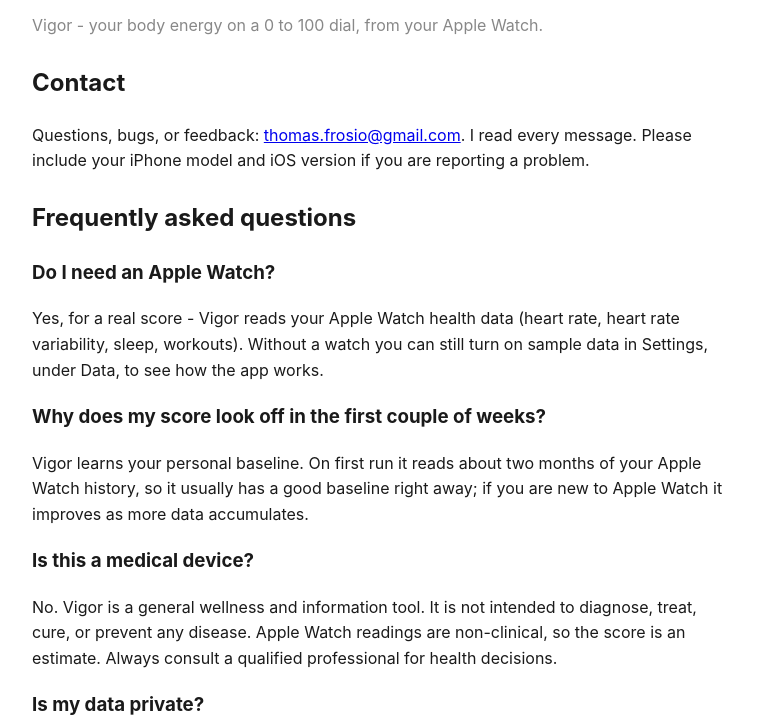
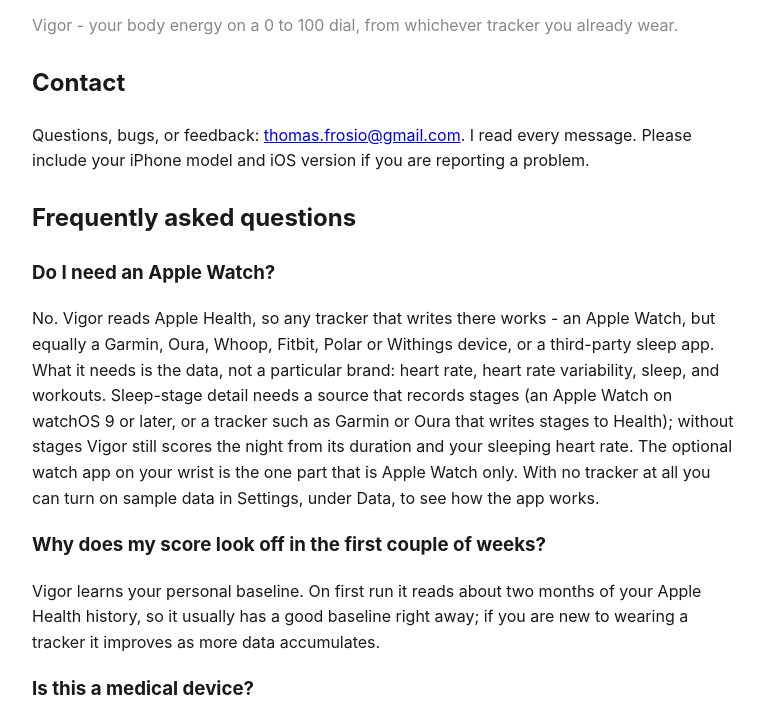
Before and after one commit to Frozaccio/Vigor, a plain HTML site: page support.html in a window 1280 px wide. Shown: the part 86-803 px from the top of the page, without its empty margins (256-1020 px from the left). Drawn offline with Linux system fonts and the light colour scheme.

Commit message:
Vigor works with any Apple Health tracker, not just Apple Watch
Vigor reads Apple Health, so any tracker that writes there works - Garmin,
Oura, Whoop, Fitbit, Polar, Withings, and third-party sleep apps included. The
site said otherwise on every page, and the support FAQ answered "Do I need an
Apple Watch?" with a flat "Yes", which was simply wrong.

- index.html: the meta description, OpenGraph and Twitter cards, and the
  JSON-LD schema all named Apple Watch as the source. Those four drive search
  results and link previews, so they were the costly ones.
- support.html: the FAQ now answers "No", names the devices that work, and is
  honest about the two real carve-outs - sleep-stage detail needs a source that
  records stages, and the wrist app itself is Apple Watch only.
- privacy-policy.html: "Apple Watch companion" is now "optional Apple Watch
  companion"; last-updated moved to 2026-07-29.

Device brands appear here but deliberately NOT in the App Store description,
where naming third-party hardware risks App Review guideline 2.3.10. The site
is not reviewed, and this is where the search value sits.

```diff
--- a/support.html
+++ b/support.html
@@ -4,7 +4,7 @@
 <meta charset="utf-8">
 <meta name="viewport" content="width=device-width, initial-scale=1">
 <title>Vigor Support</title>
-<meta name="description" content="Support and frequently asked questions for the Vigor iPhone and Apple Watch app.">
+<meta name="description" content="Support and frequently asked questions for Vigor, the iPhone body-energy app that works with Apple Watch, Garmin, Oura, Whoop, Fitbit and any tracker that writes to Apple Health.">
 <link rel="canonical" href="https://frozaccio.github.io/Vigor/support.html">
 <link rel="icon" href="assets/icon.png">
 <style>
@@ -21,7 +21,7 @@
 </head>
 <body>
 <h1>Vigor Support</h1>
-<p class="meta">Vigor - your body energy on a 0 to 100 dial, from your Apple Watch.</p>
+<p class="meta">Vigor - your body energy on a 0 to 100 dial, from whichever tracker you already wear.</p>
 
 <h2>Contact</h2>
 <p>Questions, bugs, or feedback: <a href="mailto:thomas.frosio@gmail.com">thomas.frosio@gmail.com</a>.
@@ -31,18 +31,25 @@
 <h2>Frequently asked questions</h2>
 
 <h3>Do I need an Apple Watch?</h3>
-<p>Yes, for a real score - Vigor reads your Apple Watch health data (heart rate,
-heart rate variability, sleep, workouts). Without a watch you can still turn on
-sample data in Settings, under Data, to see how the app works.</p>
+<p>No. Vigor reads Apple Health, so any tracker that writes there works - an Apple
+Watch, but equally a Garmin, Oura, Whoop, Fitbit, Polar or Withings device, or a
+third-party sleep app. What it needs is the data, not a particular brand: heart
+rate, heart rate variability, sleep, and workouts. Sleep-stage detail needs a
+source that records stages (an Apple Watch on watchOS 9 or later, or a tracker
+such as Garmin or Oura that writes stages to Health); without stages Vigor still
+scores the night from its duration and your sleeping heart rate. The optional
+watch app on your wrist is the one part that is Apple Watch only. With no tracker
+at all you can turn on sample data in Settings, under Data, to see how the app
+works.</p>
 
 <h3>Why does my score look off in the first couple of weeks?</h3>
 <p>Vigor learns your personal baseline. On first run it reads about two months of
-your Apple Watch history, so it usually has a good baseline right away; if you are
-new to Apple Watch it improves as more data accumulates.</p>
+your Apple Health history, so it usually has a good baseline right away; if you
+are new to wearing a tracker it improves as more data accumulates.</p>
 
 <h3>Is this a medical device?</h3>
 <p>No. Vigor is a general wellness and information tool. It is not intended to
-diagnose, treat, cure, or prevent any disease. Apple Watch readings are
+diagnose, treat, cure, or prevent any disease. Wrist-worn sensor readings are
 non-clinical, so the score is an estimate. Always consult a qualified professional
 for health decisions.</p>
 
@@ -81,8 +88,8 @@
 OLED, Nature, Neko, Pixel, Silk, or Formal. The picker shows live previews and a
 full-screen try-on, and every look has light and dark palettes; the app opens
 in its light look by default, and Settings &gt; Appearance can follow the system
-or force light or dark. The Apple Watch
-app and the widgets follow your choice, or you can pick a different look
+or force light or dark. The optional Apple
+Watch app and the widgets follow your choice, or you can pick a different look
 directly on the watch.</p>
 
 <h3>Can I tune how the score behaves?</h3>
@@ -94,7 +101,7 @@
 feels off after a long break or a sensor change, the Recalibrate button on the
 same screen rebuilds your baselines from recent data.</p>
 
-<h3>What does the Apple Watch app do?</h3>
+<h3>What does the optional Apple Watch app do?</h3>
 <p>The watch app shows your current energy on the wrist, in the same look and
 with the same model settings as the phone; it refreshes when you raise your
 wrist. It adds watch-face complications and appears in the Smart Stack when it
```
Also changed, not shown: index.html (+8 -8 lines), privacy-policy.html (+3 -3 lines).
